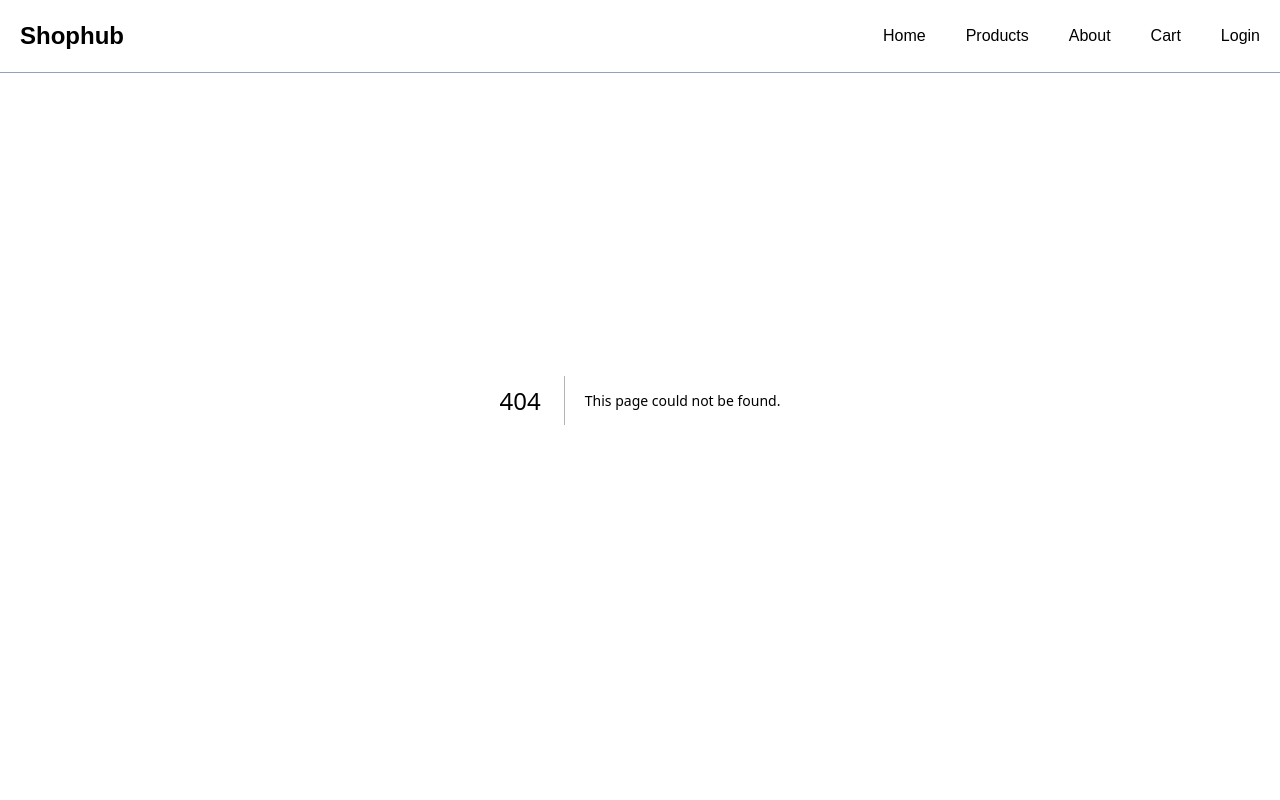
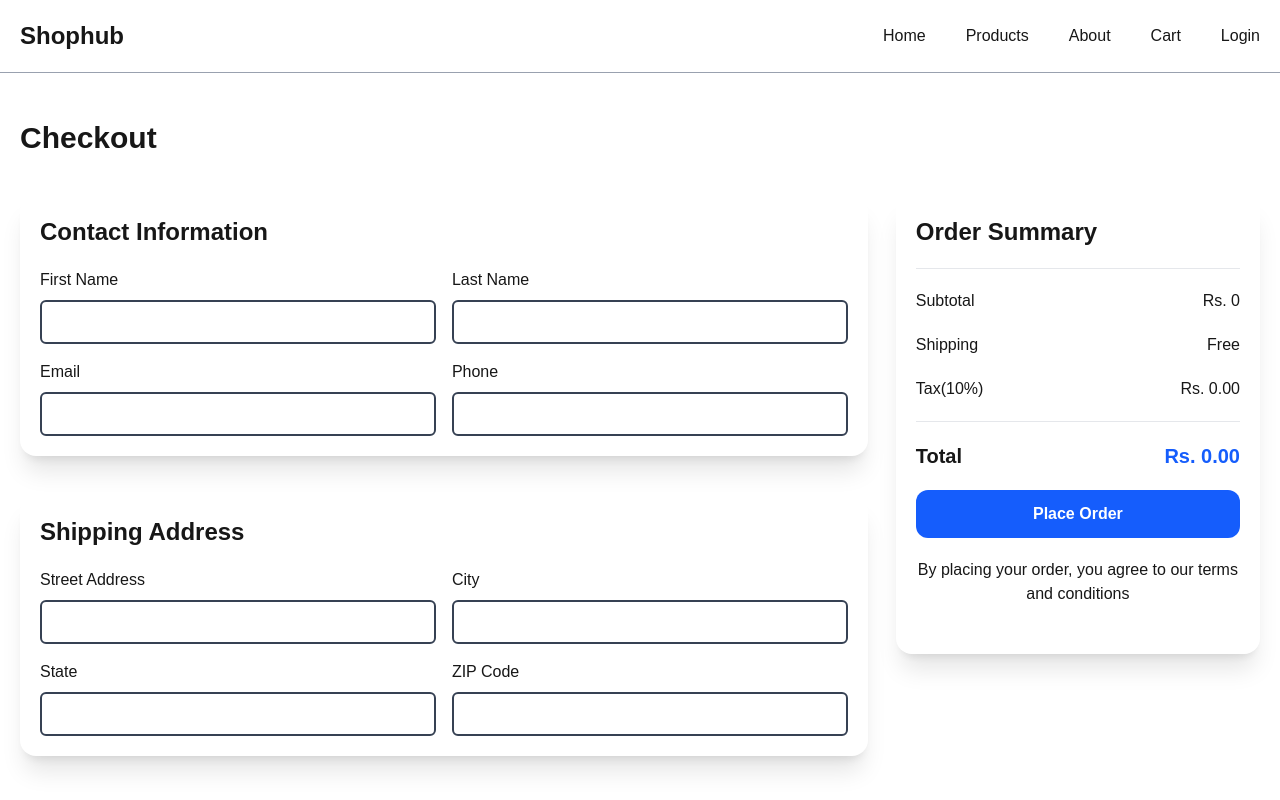
Before and after one commit to aryan-frontend/nextjs-shophub, a Next.js app: page /checkout in a window 1280 px wide. Before the commit this address had no page. Shown: the top 800 px of the page. Built offline with nearby package versions, Linux system fonts and the light colour scheme.

Commit message:
feat: Checkout page

```diff
--- /dev/null
+++ b/src/app/checkout/page.js
@@ -0,0 +1,16 @@
+import CheckOrderSummery from '@/components/checkout/CheckOrderSummery'
+import UserInfo from '@/components/checkout/UserInfo'
+import React from 'react'
+
+export default function page() {
+  return (
+    <>
+    <h1 className='font-bold text-3xl pt-30 px-5 mb-10'>Checkout</h1>
+    <div className='flex flex-col md:flex-row  gap-7 px-5'>
+        <UserInfo/>
+        <CheckOrderSummery/>
+    </div>
+    </>
+
+  )
+}
--- a/src/components/cart/OrderSummery.jsx
+++ b/src/components/cart/OrderSummery.jsx
@@ -1,4 +1,5 @@
 "use client"
+import Link from 'next/link';
 import React from 'react'
 import { useSelector } from 'react-redux';
 
@@ -29,8 +30,8 @@ export default function OrderSummery() {
               <span className='font-bold text-xl'>Total</span>
               <span className='text-blue-600 text-xl font-bold'>Rs. {total.toFixed(2)} </span>
             </div>
-            <button className='w-full p-3 bg-blue-600 text-white font-bold rounded-xl'>Proceed to Checkout</button>
-            <button className='w-full p-3 rounded-xl mb-3 border-2 border-gray-500'>Continue Shopping</button>
+            <Link href={"/checkout"} className=' text-center w-full p-3 bg-blue-600 text-white font-bold rounded-xl'>Proceed to Checkout</Link>
+            <Link href={"/products"} className=' text-center w-full p-3 rounded-xl mb-3 border-2 border-gray-500'>Continue Shopping</Link>
           </div>
         </div>
   )
--- /dev/null
+++ b/src/components/checkout/CheckOrderSummery.jsx
@@ -0,0 +1,63 @@
+"use client"
+import Link from 'next/link'
+import React from 'react'
+import { useSelector } from 'react-redux'
+
+export default function CheckOrderSummery() {
+    let cart = useSelector((mystore) => mystore.cartStore.cart);
+    console.log(cart)
+    let subTotal = cart.reduce((tot, obj) => tot += obj.qty * obj.price, 0)
+    let taxRate = 10;
+    let tax = (subTotal * taxRate) / 100;
+    let total = subTotal + tax;
+
+    let placeOrder = () => {
+        alert("Your Order Placed Successfully");
+    }
+    return (
+        <div className='lg:w-[30%] w-full shadow-xl rounded-2xl md:p-5 p-1 mb-10 h-fit self-start sticky top-18'>
+            <h3 className='font-bold mb-5 md:text-2xl text-xl md:text-start text-center'>Order Summary</h3>
+            {
+                cart.map((items, idx) => (
+                    <div className='flex  items-center justify-between p-2 m-2 bg-gray-50' key={idx}>
+                        <div className='flex  items-center justify-center gap-3'>
+                            <div className='md:h-25 md:w-25 w-15 bg-gray-200 rounded-md shrink-0'>
+                                <img src={items.img} className='rounded-2xl h-full w-full object-cover' />
+                            </div>
+                            <div>
+                                <h3 className='font-bold text-sm'>{items.title}</h3>
+                                <span>Qty: {items.qty}</span>
+                            </div>
+                        </div>
+
+                        <span className='font-bold text-blue-600 text-sm'>${items.price}</span>
+
+                    </div>
+                ))
+            }
+
+            <hr className='text-gray-200 my-5' />
+            <div className='flex flex-col gap-5 mb-7'>
+                <div className='flex items-center justify-between'>
+                    <span>Subtotal</span>
+                    <span>Rs. {subTotal} </span>
+                </div>
+                <div className='flex items-center justify-between'>
+                    <span>Shipping</span>
+                    <span>Free</span>
+                </div>
+                <div className='flex items-center justify-between'>
+                    <span>Tax(10%)</span>
+                    <span>Rs. {(tax).toFixed(2)} </span>
+                </div>
+                <hr className='text-gray-200' />
+                <div className='flex items-center justify-between'>
+                    <span className='font-bold text-xl'>Total</span>
+                    <span className='text-blue-600 text-xl font-bold'>Rs. {(total).toFixed(2)} </span>
+                </div>
+                <Link href={"/checkout"} onClick={placeOrder} className=' text-center w-full p-3 bg-blue-600 text-white font-bold rounded-xl'>Place Order</Link>
+                <p className='text-center text-md'>By placing your order, you agree to our terms and conditions</p>
+            </div>
+        </div>
+    )
+}
--- /dev/null
+++ b/src/components/checkout/UserInfo.jsx
@@ -0,0 +1,39 @@
+import UserInput from '@/ui/UserInput'
+import React from 'react'
+import { FaWallet } from 'react-icons/fa6'
+
+export default function UserInfo() {
+  return (
+    <form action="" className='pb-20 w-full md:w-[70%]'>
+
+      <div className='p-5 mb-10 bg-white rounded-2xl shadow-xl '>
+        <h2 className='text-2xl font-bold mb-5'>Contact Information</h2>
+        <div className='grid gap-4 grid-cols-1 lg:grid-cols-2 '>
+          <UserInput name={"First Name"} />
+          <UserInput name={"Last Name"} />
+          <UserInput name={"Email"} />
+          <UserInput name={"Phone"} />
+        </div>
+      </div>
+
+      <div className='p-5 mb-10 bg-white rounded-2xl shadow-xl'>
+        <h2 className='text-2xl font-bold mb-5'>Shipping Address</h2>
+        <div className='grid gap-4 grid-cols-1 lg:grid-cols-2'>
+          <UserInput name={"Street Address"} />
+          <UserInput name={"City"} />
+          <UserInput name={"State"} />
+          <UserInput name={"ZIP Code"} />
+        </div>
+      </div>
+
+      <div className='p-5 mb-10 bg-white rounded-2xl shadow-xl'>
+        <h2 className='text-2xl font-bold mb-5 flex gap-2 items-center'> <FaWallet/> Payment Information</h2>
+        <div className='grid gap-4 grid-cols-1 lg:grid-cols-2 '>
+          <UserInput name={"Card Number"} />
+          <UserInput name={"Expiry Date"} />
+          <UserInput name={"CVV"} />
+        </div>
+      </div>
+    </form>
+  )
+}
--- a/src/components/layout/Footer.jsx
+++ b/src/components/layout/Footer.jsx
@@ -71,10 +71,10 @@ export default function Footer() {
                 </div>
             </div>
 
-            <div className="relative border-t border-slate-700">
+            <div className="relative border-t border-slate-700" >
                 <div className="mx-auto flex max-w-7xl flex-col gap-5 px-6 py-8 text-lg text-white sm:flex-row sm:items-center sm:justify-between lg:px-8">
-                    <p>&copy; 2026 ShopHub. All rights reserved.</p>
-                    <div className="flex items-center gap-7 text-2xl text-slate-300">
+                    <p className='text-center'>&copy; 2026 ShopHub. All rights reserved.</p>
+                    <div className="flex items-center justify-center gap-7 text-2xl text-slate-300">
 
                         {socialLinks.map(({ icon: Icon, href }, idx) => (
                             <Link href={href} key={idx} aria-label="Facebook" className="transition hover:text-blue-400">
--- a/src/components/layout/Header.jsx
+++ b/src/components/layout/Header.jsx
@@ -11,7 +11,7 @@ export default function Header() {
     <header className='flex items-center justify-between p-5 border-b border-gray-400 fixed w-full bg-white z-10'>
       <Link href={"/"} className='text-2xl font-bold'>Shophub</Link>
       <Nabvar isOpen={isOpen} setIsOpen={setIsOpen} />
-      <button onClick={() => setIsOpen(!isOpen)} className='block lg:hidden'> {
+      <button onClick={() => setIsOpen(!isOpen)} className='block lg:hidden text-2xl'> {
         isOpen ? <RxCross2 /> : <IoMenu />
       }
       </button>
--- a/src/components/products/ProductDetail.jsx
+++ b/src/components/products/ProductDetail.jsx
@@ -3,12 +3,15 @@ import React from 'react'
 import { FaArrowLeft, FaCartArrowDown, FaHeart, FaShield, FaStar, FaTruck } from 'react-icons/fa6'
 import useProductDetail from '@/hooks/useProductDetail'
 import ProductCard from '@/ui/ProductCard'
+import Link from 'next/link'
+import { useCart } from '@/hooks/useCart'
 
 export default function ProductDetail({id}) {
+    const { addToCartItem } = useCart()
     const {product, relatedProducts} = useProductDetail(id)
     return (
         <div className='mt-30 px-6'>
-            <h2 className='cursor-pointer text-gray-700 hover:text-black font-medium'><FaArrowLeft /> Back</h2>
+            <Link href={"/products"} className='cursor-pointer text-gray-700 flex items-center gap-2 hover:text-black font-medium'><FaArrowLeft /> Back</Link>
             <div className=' shadow-2xl rounded-2xl p-10 my-10 flex md:flex-row flex-col gap-7 items-center'>
                 <div className='lg:w-[50%]'>
                     <img src={product?.thumbnail} alt={product?.title} className='rounded-2xl w-full object-cover' />
@@ -27,9 +30,9 @@ export default function ProductDetail({id}) {
                     <p className='font-bold text-3xl text-blue-500'>Rs. {product?.price}</p>
                     <p className='my-5'>{product?.description}</p>
                     <div className='mb-7 flex md:flex-row flex-col items-center gap-3'>
-                        <button className='bg-blue-500 text-xl py-2 px-10 text-white rounded-xl md:w-auto w-full flex items-center justify-center gap-5'><FaCartArrowDown />Add to Cart</button>
-                        <button className='bg-black  text-xl text-center py-2 px-15 text-white rounded-xl md:w-auto w-full'>Buy Now</button>
-                        <button className='md:w-auto w-full border-2 border-gray-400 rounded-xl p-2'><FaHeart /></button>
+                        <button className='bg-blue-500 text-xl py-2 px-10 text-white rounded-xl md:w-auto w-full flex items-center justify-center gap-5' onClick={(e) => addToCartItem(e)}><FaCartArrowDown />Add to Cart</button>
+                        <Link href={"/checkout"} className='bg-black  text-xl text-center py-2 px-15 text-white rounded-xl md:w-auto w-full'>Buy Now</Link>
+                        <button className='md:w-auto w-full flex justify-center border-2 border-gray-400 rounded-xl p-2'><FaHeart/></button>
                     </div>
                     <hr className='text-gray-200 mb-5' />
                     <p className='mb-5 flex items-center'><FaTruck className='mr-2' />Free shipping on orders over $50</p>
--- /dev/null
+++ b/src/ui/UserInput.jsx
@@ -0,0 +1,13 @@
+import React from 'react'
+
+export default function UserInput({name}) {
+  return (
+    <>
+    <div className='flex flex-col'>
+      <label htmlFor="name" className='mb-2'>{name}</label>
+      <input type="text" className=' p-2 border-2 rounded-md border-gray-700' />
+    </div>
+    </>
+
+  )
+}
```
